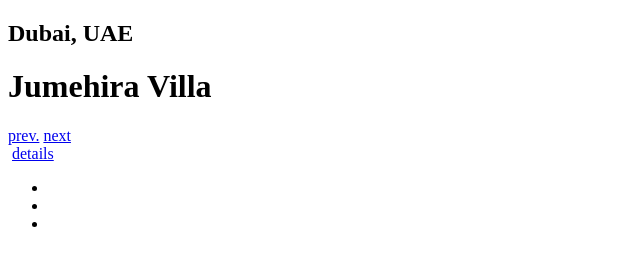
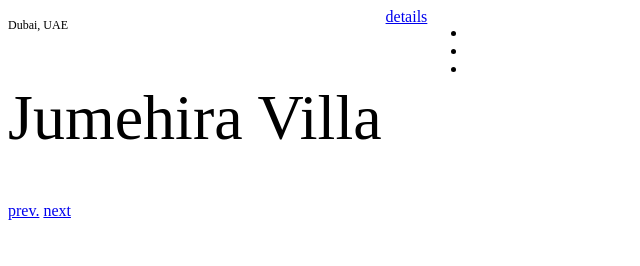
Before and after one commit to hydra13/architects-homepage, a plain HTML site: page index.html in a window 1280 px wide. Shown: the whole page, without its empty margins (0-640 px from the left). Drawn offline with Linux system fonts and the light colour scheme.

Commit message:
feat: add style.css

```diff
--- a/index.html
+++ b/index.html
@@ -5,6 +5,7 @@
     <meta charset="UTF-8">
     <meta name="viewport" content="width=device-width, initial-scale=1.0">
     <title>Architects Homepage</title>
+    <link rel="stylesheet" href="style.css">
 </head>
 
 <body>
--- /dev/null
+++ b/style.css
@@ -0,0 +1,30 @@
+html {
+    background: #FFF;
+}
+
+main {
+    margin: 0 auto;
+    top: 92px;
+    max-width: 1463px;
+    min-width: 666px;
+    display: flex;
+    flex-flow: row nowrap;
+}
+
+.subtitle {
+    font-family: Gothic A1;
+    font-style: normal;
+    font-weight: normal;
+    font-size: 12px;
+    line-height: 15px;
+    color: #000000;
+}
+
+.title {
+    font-family: Mont;
+    font-style: normal;
+    font-weight: 500;
+    font-size: 64px;
+    line-height: 83px;
+    color: #000000;
+}
```
